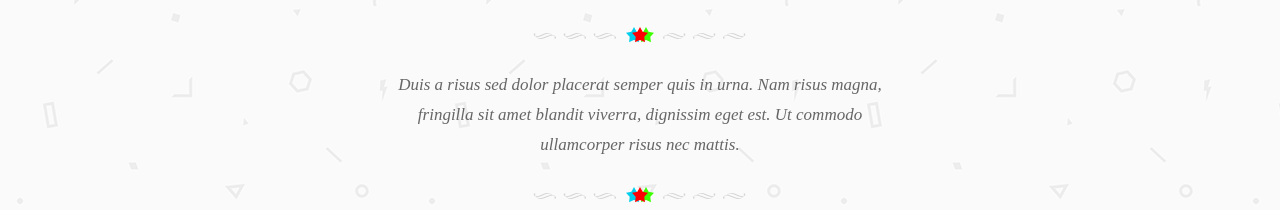
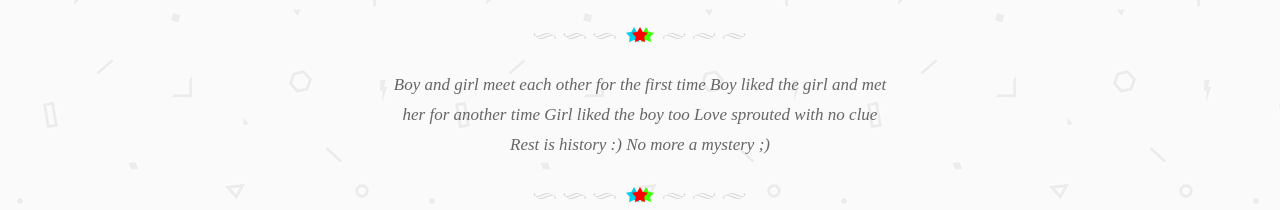
Before and after one commit to arjunasuresh3/arjunnischita, a plain HTML site: page index.html in a window 1280 px wide. Shown: the part 588-798 px from the top of the page. Drawn offline with nearby package versions, Linux system fonts and the light colour scheme; a web font is replaced by a local one.

Commit message:
minor changes

```diff
--- a/index.html
+++ b/index.html
@@ -91,7 +91,16 @@
 						</div>
 						<div class="bor"></div>
 
-						<p class="about-para text-center">Duis a risus sed dolor placerat semper quis in urna. Nam risus magna, fringilla sit amet blandit viverra, dignissim eget est. Ut commodo ullamcorper risus nec mattis.</p>
+						<p class="about-para
+                                                          text-center">Boy
+                                                and girl meet each
+                                                other for the first
+                                                time Boy liked the
+                                                girl and met her for
+                                                another time Girl
+                                                liked the boy too Love
+                                                sprouted with no clue
+                                                Rest is history :) No more a mystery ;)</p>
 						<div class="bor"></div>
 					</div>
 				</div>
```
